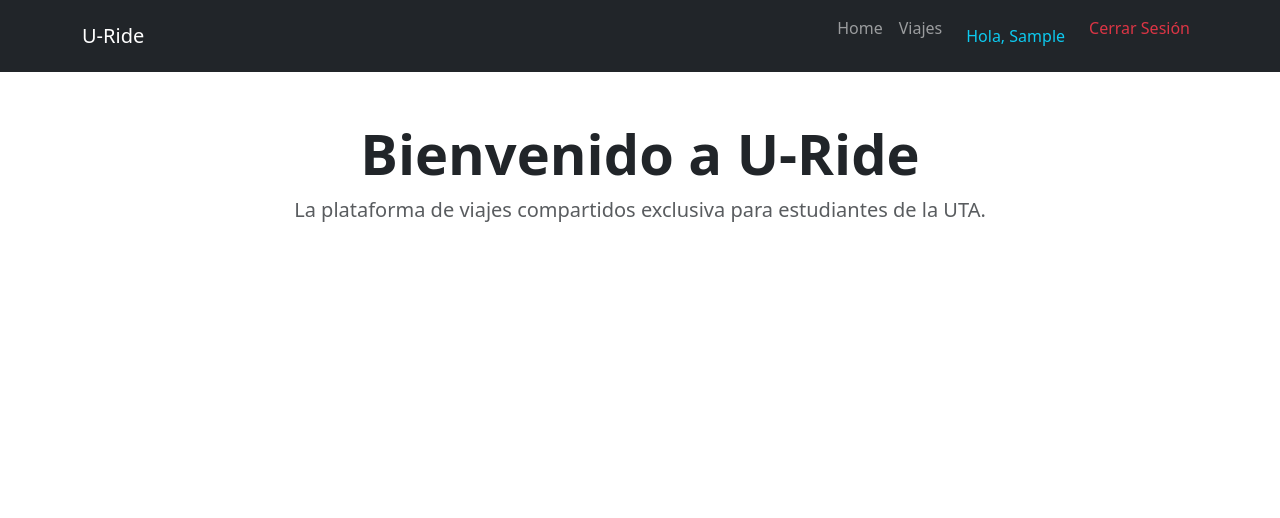
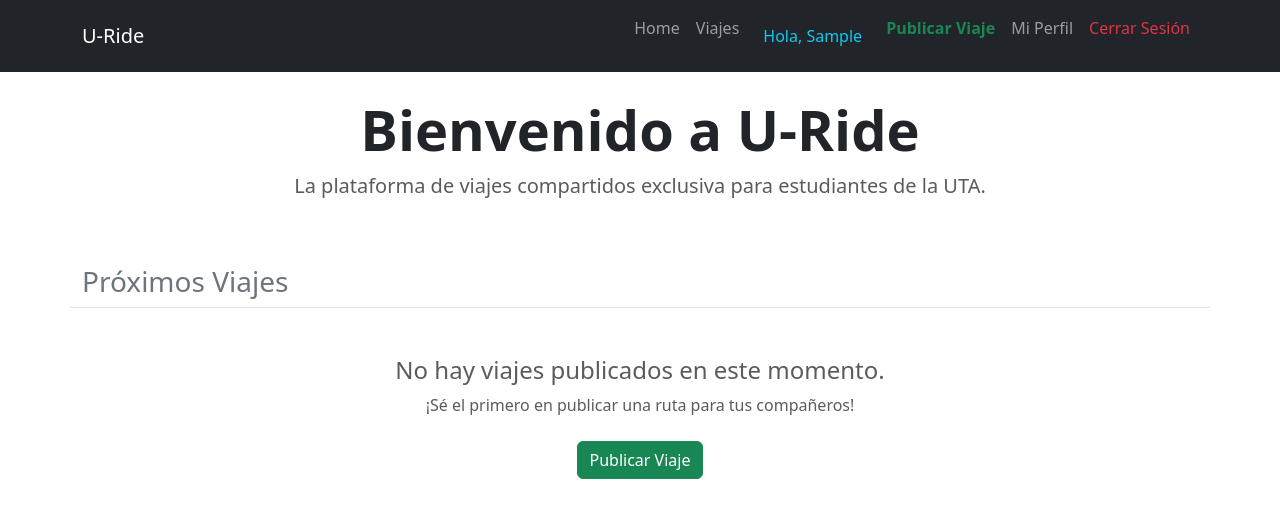
Before and after one commit to PabloToapanta/U-RIDE, a Django app: page / in a window 1280 px wide. Shown: the top 518 px of the page. Run offline with Django 5.2, Linux system fonts and the light colour scheme; a user stored in the database is signed in; tables that the repository leaves empty hold one stand-in row (values such as "Sample post").

Commit message:
Correccion logica de capacidad maxima de asientos y se anadio la funcionalidad de mostrar los viajes disponibles

```diff
--- a/URide/URide/urls.py
+++ b/URide/URide/urls.py
@@ -35,7 +35,7 @@ urlpatterns = [
     path("registro/", cuentas_views.registro, name="registro"),
     path("activar/<uidb64>/<token>/", cuentas_views.activar_cuenta, name="activar"),
     path("perfil/", cuentas_views.perfil, name="perfil"),
-    path("vehiculos/", include("viajes.urls")),  # Url de vehiculos
+    path("viajes/", include("viajes.urls")),  # Url de vehiculos
     path("", home, name="home"),
     # RECUPERACION DE CONTRASENIA
     # 1. Pantalla para ingresar el correo
--- a/URide/templates/base.html
+++ b/URide/templates/base.html
@@ -49,21 +49,43 @@
                                 >
                             </span>
                         </li>
-                        <li class="nav-item">
-                            <form
-                                action="{% url 'logout' %}"
-                                method="post"
-                                class="d-inline"
-                            >
-                                {% csrf_token %}
-                                <button
-                                    type="submit"
-                                    class="nav-link text-danger border-0 bg-transparent"
-                                >
-                                    Cerrar Sesión
-                                </button>
-                            </form>
-                        </li>
+
+                        {% if user.is_authenticated %}
+
+    {% if user.es_conductor %}
+        <li class="nav-item">
+            <a class="nav-link text-success fw-bold" href="{% url 'registro_viaje' %}">
+                Publicar Viaje
+            </a>
+        </li>
+    {% else %}
+        <li class="nav-item">
+            <a class="nav-link text-primary" href="{% url 'registro_vehiculo' %}">
+                Volverme Conductor
+            </a>
+        </li>
+    {% endif %}
+
+    <li class="nav-item">
+        <a class="nav-link" href="{% url 'perfil' %}">Mi Perfil</a>
+    </li>
+    <li class="nav-item">
+        <form action="{% url 'logout' %}" method="post" class="d-inline">
+            {% csrf_token %}
+            <button type="submit" class="nav-link text-danger border-0 bg-transparent">Cerrar Sesión</button>
+        </form>
+    </li>
+
+{% else %}
+
+    <li class="nav-item">
+        <a class="nav-link" href="{% url 'login' %}">Iniciar Sesión</a>
+    </li>
+    <li class="nav-item">
+        <a class="nav-link" href="{% url 'registro' %}">Registrarse</a>
+    </li>
+
+{% endif %}
 
                         {% else %}
 
--- a/URide/templates/home.html
+++ b/URide/templates/home.html
@@ -1,22 +1,64 @@
-{% extends 'base.html' %} {% block content %}
-<div class="row justify-content-center mt-5">
+{% extends 'base.html' %}
+
+{% block content %}
+<div class="row justify-content-center mt-4">
     <div class="col-md-8 text-center">
         <h1 class="display-4 fw-bold">Bienvenido a U-Ride</h1>
         <p class="lead text-muted">
-            La plataforma de viajes compartidos exclusiva para estudiantes de la
-            UTA.
+            La plataforma de viajes compartidos exclusiva para estudiantes de la UTA.
         </p>
 
         {% if not user.is_authenticated %}
         <hr class="my-4" />
         <p>Únete a nuestra comunidad para viajar seguro y ahorrar gastos.</p>
-        <a
-            class="btn btn-primary btn-lg mt-3"
-            href="{% url 'registro' %}"
-            role="button"
-            >Comenzar ahora</a
-        >
+        <a class="btn btn-primary btn-lg mt-3" href="{% url 'registro' %}" role="button">Comenzar ahora</a>
         {% endif %}
     </div>
 </div>
+
+<div class="row mt-5">
+    <h3 class="mb-4 text-secondary border-bottom pb-2">Próximos Viajes</h3>
+
+    {% if viajes %}
+
+        {% for viaje in viajes %}
+        <div class="col-md-6 col-lg-4 mb-4">
+            <div class="card shadow-sm h-100 border-0 bg-light">
+                <div class="card-body">
+                    <h5 class="card-title text-primary fw-bold">
+                         {{ viaje.zona_origen }} <br>
+                        <small class="text-muted">➔ {{ viaje.zona_destino }}</small>
+                    </h5>
+
+                    <hr>
+
+                    <p class="card-text mb-1">
+                        <strong> Salida:</strong> {{ viaje.fecha_hora_salida|date:"d M Y, h:i A" }}
+                    </p>
+                    <p class="card-text mb-1">
+                        <strong> Asientos libres:</strong>
+                        <span class="badge bg-success">{{ viaje.asientos_disponibles }}</span>
+                    </p>
+                    <p class="card-text text-muted small mt-3">
+                        <strong> Conductor:</strong> {{ viaje.auto.duenio.get_full_name|default:viaje.auto.duenio.email }}
+                    </p>
+                </div>
+
+                <div class="card-footer bg-white border-0 text-center pb-3">
+                    <a href="#" class="btn btn-outline-primary w-100 fw-bold">Unirse al Viaje</a>
+                </div>
+            </div>
+        </div>
+        {% endfor %}
+
+    {% else %}
+        <div class="col-12 text-center text-muted mt-4">
+            <h4 class="fw-light">No hay viajes publicados en este momento.</h4>
+            {% if user.is_authenticated and user.es_conductor %}
+                <p>¡Sé el primero en publicar una ruta para tus compañeros!</p>
+                <a href="{% url 'registro_viaje' %}" class="btn btn-success mt-2">Publicar Viaje</a>
+            {% endif %}
+        </div>
+    {% endif %}
+</div>
 {% endblock %}
--- a/URide/viajes/urls.py
+++ b/URide/viajes/urls.py
@@ -2,5 +2,6 @@ from django.urls import path
 from . import views
 
 urlpatterns = [
-    path('registrar/',views.registrar_vehiculo,name='registro_vehiculo'),
+    path('registrar_vehiculo/',views.registrar_vehiculo,name='registro_vehiculo'),
+    path('crear_viaje/',views.crear_viaje,name='registro_viaje'),
 ]
--- a/URide/viajes/views.py
+++ b/URide/viajes/views.py
@@ -5,6 +5,7 @@ from django.contrib import messages
 from django.contrib.auth.decorators import login_required
 from django.shortcuts import redirect, render
 from django.core.exceptions import ValidationError
+from django.utils import timezone
 
 from .forms import VehiculoForm,ViajeForm
 from .models import Vehiculo,Viaje
@@ -49,7 +50,20 @@ def registrar_vehiculo(request):
 
 
 def home(request):
-    return render(request, "home.html")
+    # 2. Obtenemos la fecha y hora exacta de este mismo instante
+    ahora = timezone.now()
+
+    # 3. Añadimos el filtro fecha_hora_salida__gte (Greater Than or Equal -> Mayor o igual que)
+    viajes_disponibles = Viaje.objects.filter(
+        asientos_disponibles__gt=0,
+        fecha_hora_salida__gte=ahora  # <--- LA NUEVA REGLA DE TIEMPO
+    ).order_by('fecha_hora_salida')
+
+    contexto = {
+        'viajes': viajes_disponibles
+    }
+
+    return render(request, 'home.html', contexto)
 
 @login_required
 def crear_viaje(request):
@@ -58,7 +72,7 @@ def crear_viaje(request):
         return redirect("home")
 
     if request.method == 'POST':
-        form=ViajeForm(request.POST)
+        form = ViajeForm(request.POST, usuario=request.user)
         if form.is_valid():
             nuevo_viaje=form.save(commit=False)
             nuevo_viaje.auto=request.user.vehiculo
@@ -69,6 +83,6 @@ def crear_viaje(request):
             messages.success(request,'Viaje creado con exito')
             return redirect('home')
     else:
-        form=ViajeForm()
+        form = ViajeForm(usuario=request.user)
 
     return render(request,'crear_viaje.html',{'form':form})
```
Also changed, not shown: URide/viajes/forms.py (+18 -0 lines), URide/viajes/models.py (+63 -20 lines).
